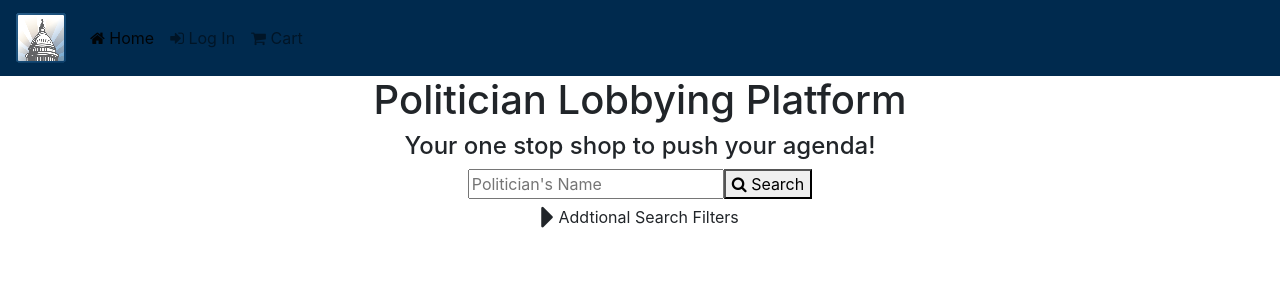
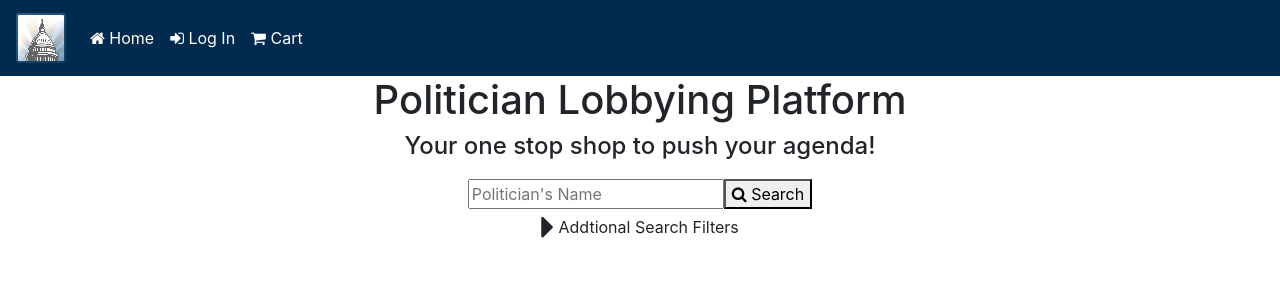
Before and after one commit to csanchez7/cst336Final, a PHP site: page / in a window 1280 px wide. Shown: the top 300 px of the page. Run offline with PHP 8.4, Linux system fonts and the light colour scheme.

Commit message:
Styling chnages

```diff
--- a/css/global.css
+++ b/css/global.css
@@ -3,11 +3,20 @@ header {
 }
 
 nav{
-    background-color: #002A4E
+    background-color: #002A4E;
 }
+
 .disabled{
     cursor: not-allowed;
     opacity: .5;
+}
+
+.custom-nav{
+   color:white !important;
+}
+
+.active-nav{
+    color: #FFFFF0 !important;
 }
 
 .nav-bar-item{
--- a/css/search.css
+++ b/css/search.css
@@ -16,6 +16,9 @@
     margin-top: 10px;
 }
 
+.search-controls{
+    margin-top: 10px;
+}
 #main-search-div {
     text-align: center;
 }
--- a/index.php
+++ b/index.php
@@ -26,9 +26,9 @@
             </button>
         <div class="collapse navbar-collapse" id="navbarNavAltMarkup">
             <div class="navbar-nav">
-                <a class="nav-item nav-link active" href="index.php"><i class="fa fa-home"></i> Home <span class="sr-only">(current)</span></a>
-                <a class="nav-item nav-link" href="login.php"><i class="fa fa-sign-in"></i> Log In</a>
-                <a class="nav-item nav-link" href="cart.php"><i class="fa fa-shopping-cart"></i> Cart</a>
+                <a class="nav-item nav-link active-nav" href="index.php"><i class="fa fa-home"></i> Home</a>
+                <a class="nav-item nav-link custom-nav" href="login.php"><i class="fa fa-sign-in"></i> Log In</a>
+                <a class="nav-item nav-link custom-nav" href="cart.php"><i class="fa fa-shopping-cart"></i> Cart</a>
             </div>
         </div>
     </nav>
@@ -38,7 +38,7 @@
             <h4>Your one stop shop to push your agenda!</h4>
         </header>
         <div class="main-content" id="main-search-div">
-            <input placeholder="Politician's Name" type="text" name="product-search"><button id="product-search-button"><i class="fa fa-search"></i> Search</button>
+            <input class="search-controls" placeholder="Politician's Name" type="text" name="product-search"><button class="search-controls" id="product-search-button"><i class="fa fa-search"></i> Search</button>
             <div id="addtional-search-controls">
                 <i class="fa fa-caret-right" id="show-more-search"></i><i class="fa fa-caret-down" id="hide-more-search"></i><span id="addtional-search-label"> Addtional Search Filters</span>
                 <div id="addtional-search-options">
```
